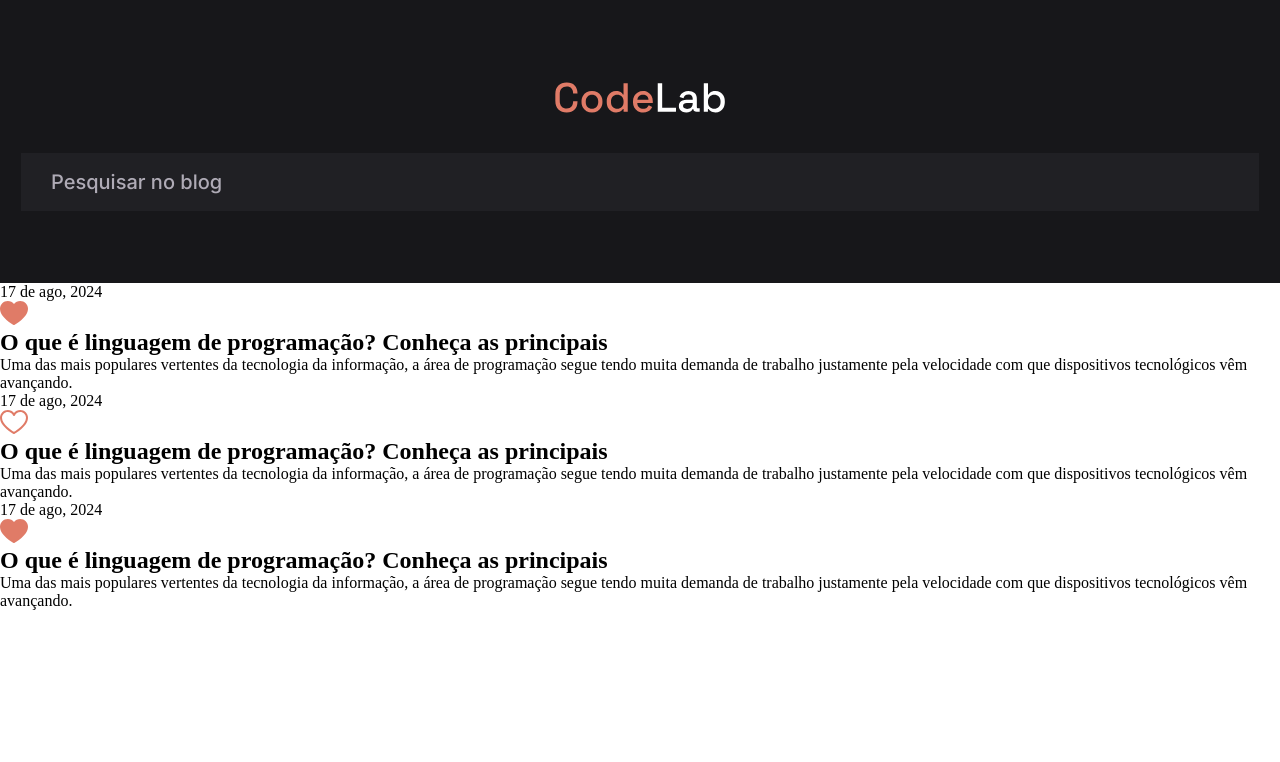
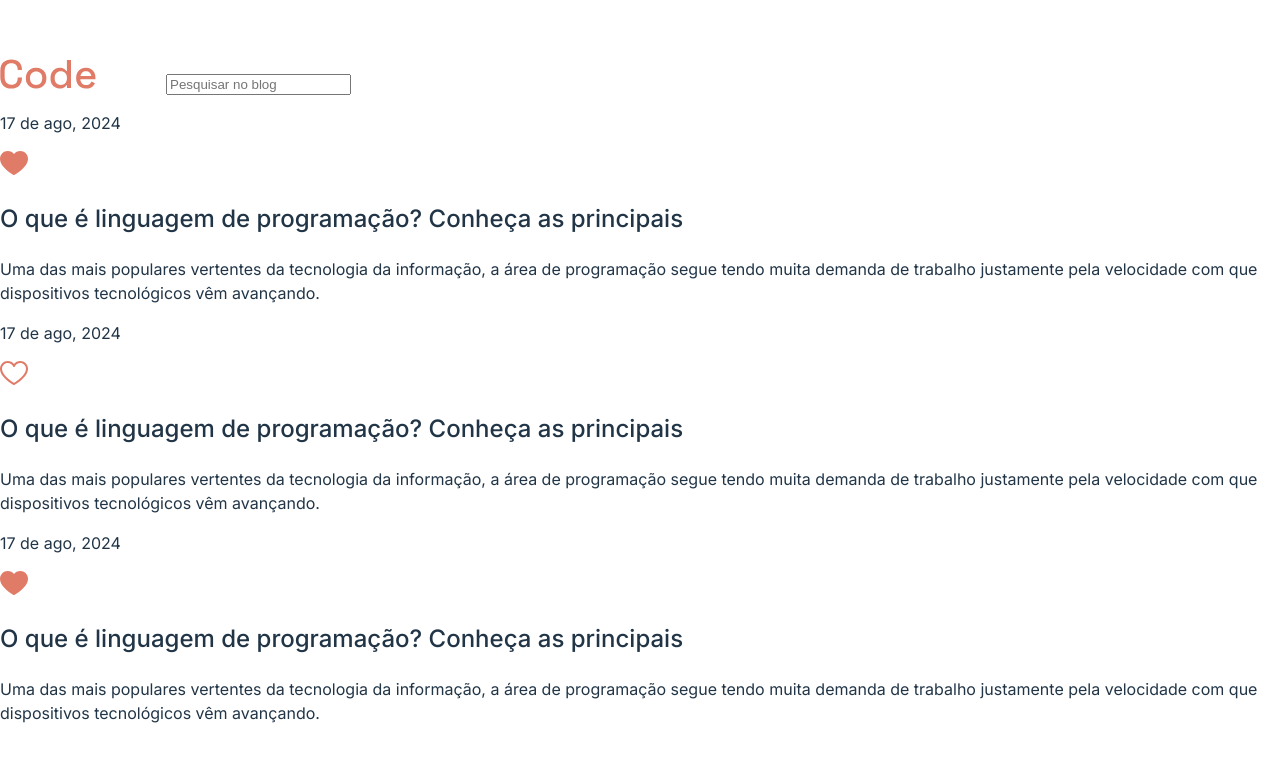
Before and after one commit to vanilo-ferreira/codelab, a React (Vite) app: page / in a window 1280 px wide. Shown: the top 762 px of the page. Built offline with nearby package versions, Linux system fonts and the light colour scheme.

Commit message:
fix: fix styling file

```diff
--- a/src/index.css
+++ b/src/index.css
@@ -1,38 +1,68 @@
-* {
-  margin: 0;
-}
-.topo {
-  display: flex;
-  flex-direction: column;
-  height: 283px;
-  background-color: #17171a;
-  width: 100vw;
-  justify-content: center;
-  align-items: center;
+:root {
+  font-family: Inter, system-ui, Avenir, Helvetica, Arial, sans-serif;
+  line-height: 1.5;
+  font-weight: 400;
+
+  color-scheme: light dark;
+  color: rgba(255, 255, 255, 0.87);
+  background-color: #242424;
+
+  font-synthesis: none;
+  text-rendering: optimizeLegibility;
+  -webkit-font-smoothing: antialiased;
+  -moz-osx-font-smoothing: grayscale;
 }
 
-.logo {
-  width: 170px;
-  height: 51px;
-  margin-bottom: 30px;
+a {
+  font-weight: 500;
+  color: #646cff;
+  text-decoration: inherit;
+}
+a:hover {
+  color: #535bf2;
 }
 
-.search {
-  width: 1216px;
-  height: 56px;
-  background-color: #202024;
-  border: none;
-  color: white;
-  font-family: "Inter";
-  padding-left: 20px;
-  font-size: 20px;
+body {
+  margin: 0;
+  display: flex;
+  place-items: center;
+  min-width: 320px;
+  min-height: 100vh;
 }
 
-#search::placeholder {
-  color: #afabb6;
-  font-family: "Inter";
-  font-size: 20px;
+h1 {
+  font-size: 3.2em;
+  line-height: 1.1;
+}
+
+button {
+  border-radius: 8px;
+  border: 1px solid transparent;
+  padding: 0.6em 1.2em;
+  font-size: 1em;
   font-weight: 500;
-  line-height: 24.2px;
-  padding: 10px;
+  font-family: inherit;
+  background-color: #1a1a1a;
+  cursor: pointer;
+  transition: border-color 0.25s;
 }
+button:hover {
+  border-color: #646cff;
+}
+button:focus,
+button:focus-visible {
+  outline: 4px auto -webkit-focus-ring-color;
+}
+
+@media (prefers-color-scheme: light) {
+  :root {
+    color: #213547;
+    background-color: #ffffff;
+  }
+  a:hover {
+    color: #747bff;
+  }
+  button {
+    background-color: #f9f9f9;
+  }
+}
```
